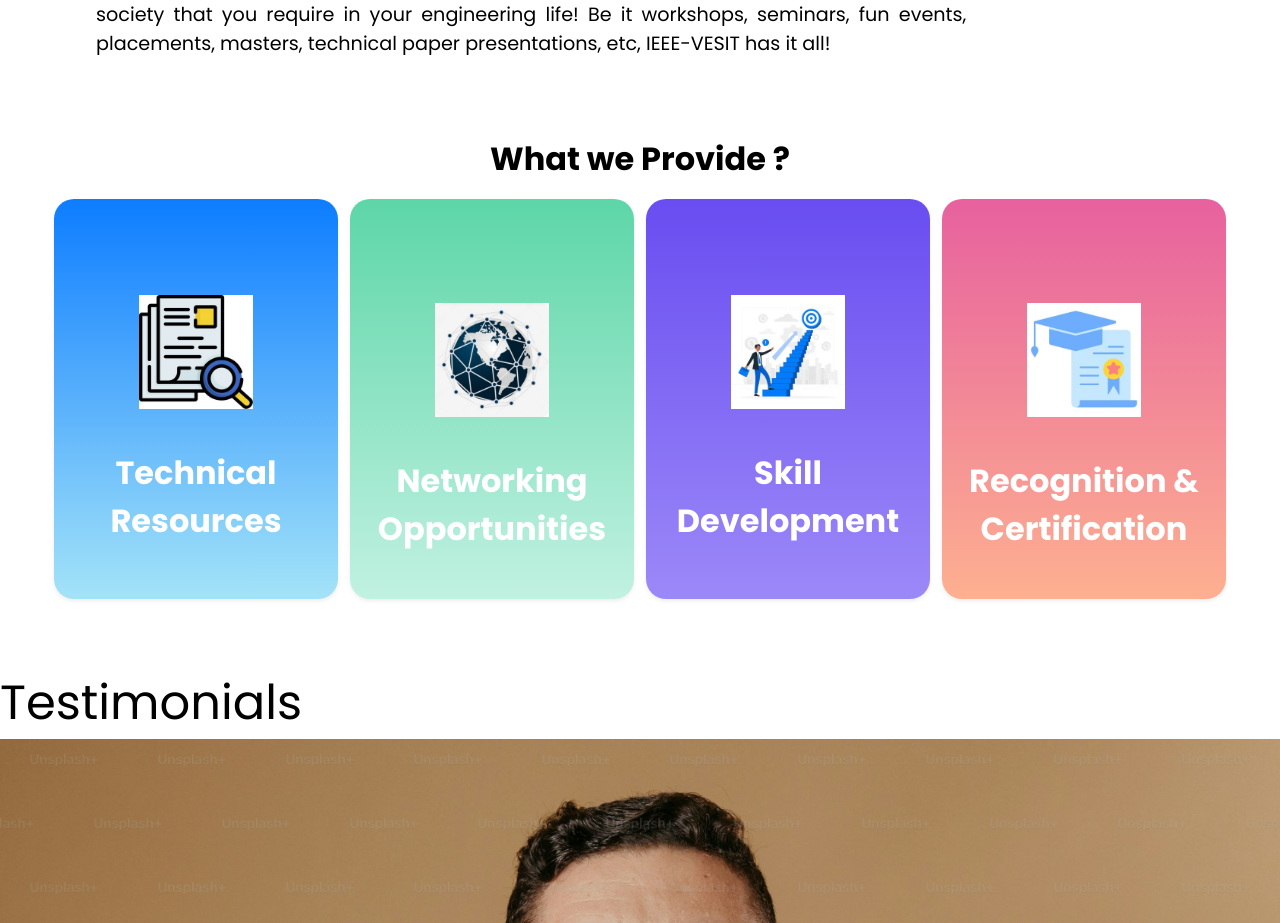
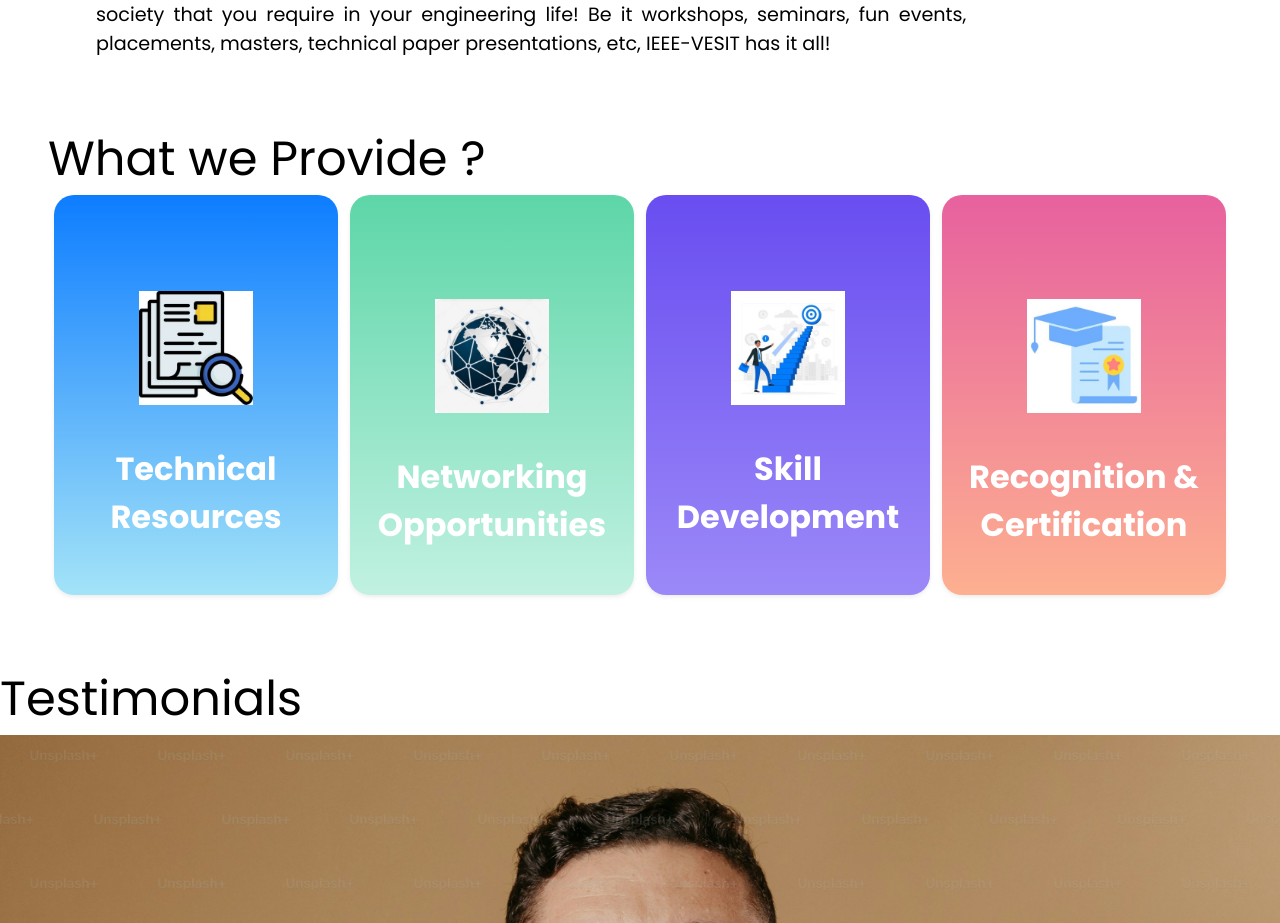
Before and after one commit to ieee-vesit/ieee-website, a React (Vite) app: page / in a window 1280 px wide. Shown: the part 1888-2811 px from the top of the page. Built offline with nearby package versions, Linux system fonts and the light colour scheme.

Commit message:
provide title

```diff
--- a/src/components/provide/Provide.jsx
+++ b/src/components/provide/Provide.jsx
@@ -10,7 +10,7 @@ import "./Provide.css";
 export default function Provide() {
   return (
     <div className="provide">
-      <h3 className="provideTitle">What we Provide ?</h3>
+      <h2 className="text-center my-8 uppercase">What we Provide ?</h2>
       <div className="provideContainer">
         <Card
           title={
```
